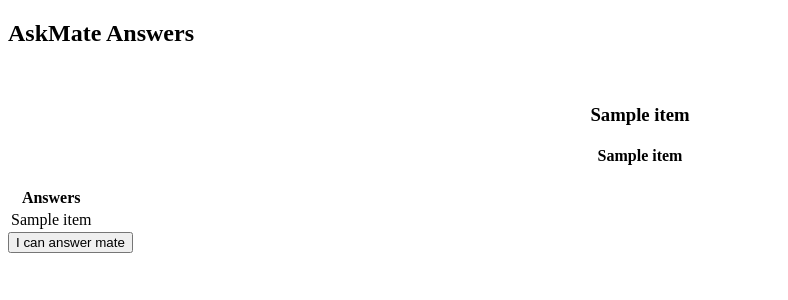
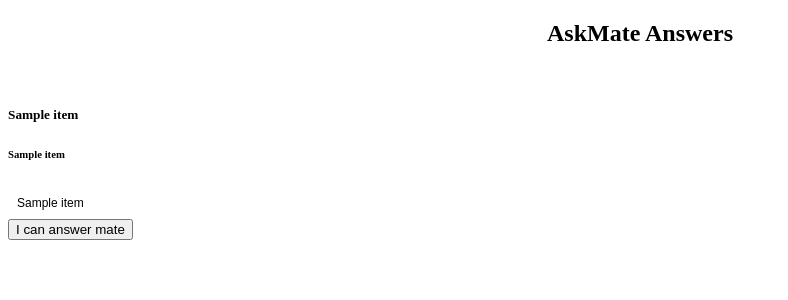
Before and after one commit to ginapaal/askmate_gnap, a Flask app: template templates/answers.html in a window 1280 px wide. Shown: the top 300 px of the page, without its empty margins (0-788 px from the left). Run offline with Flask 2, Linux system fonts and the light colour scheme; the template is opened without the code that fills it: most values are stand-ins (such as "Sample title", 1, 10 or a date in 2020).

Commit message:
gives relevant answer, for a question, major changes in main.py and answer.html, with line finder

```diff
--- a/answers.csv
+++ b/answers.csv
@@ -1,2 +1,3 @@
-1,213124,ojpdojpopoajf
-2,21441,popojfpj
+1,213124,AZ egy nem PRÍM
+2,21441,az EGY NEM prím
+3,8750385730,AZ egy nem PRÍM
--- a/main.py
+++ b/main.py
@@ -1,9 +1,16 @@
-from flask import Flask, render_template, request, redirect
+from flask import Flask, render_template, request, redirect, url_for
 from data_manager import *
 import csv
 import time
 
 app = Flask(__name__)
+
+
+def linefinder(table, question_id):
+    line = 0
+    while line < len(table) - 1 and table[line][0] != str(question_id):
+        line += 1
+    return table[line]
 
 
 @app.route('/', methods=["GET", "POST"])
@@ -32,28 +39,32 @@ def new_question():
     else:
         return render_template("ask_a_question.html")
 
-@app.route('/question/<question_id>', methods=['GET','POST'])
+@app.route('/question/<question_id>', methods=['GET', 'POST'])
 def display_answer_list(question_id):
+    table = read_from_csv('question.csv')
+    answer_table = read_from_csv('answers.csv')
+    reverse_answers_timeline = reversed(list(answer_table))
+    question_line = linefinder(table, question_id)
+    question_title = question_line[2]
+    question_msg = question_line[3]
+    answer_line = linefinder(answer_table, question_id)
+    answer = answer_line[2]
+    return render_template('answers.html', answer_table=reverse_answers_timeline, answer=answer, table=table, question_id=question_id, question_title=question_title, question_msg=question_msg)
 
-    table = read_from_csv('answers.csv')
-    reverse_answers_timeline = reversed(list(table))
-    return render_template('answers.html', table=reverse_answers_timeline, question_id=question_id)
 
 @app.route("/question/<question_id>/new-answer", methods=["GET", "POST"])
 def new_answer(question_id):
-
     if request.method == "POST":
-        table = read_from_csv('answers.csv')
+        answer_table = read_from_csv('answers.csv')
+        timestamp = int(time.time())
         answer_list = []
-        timestamp = int(time.time())
         answer_list.append(ID_generator(table))
         answer_list.append(timestamp)
-        answer_list.append(question_id)
+        answer_list.append(request.form['question_id'])
         answer_list.append(request.form['new_answer'])
-        table.append(answer_list)
-        write_to_csv('answers.csv', table)
-
-        return redirect('/question/<question_id>')
+        answer_table.append(answer_list)
+        write_to_csv('answers.csv', answer_table)
+        return redirect("/")
     else:
         return render_template('write_new_answer.html')
 
--- a/templates/answers.html
+++ b/templates/answers.html
@@ -7,19 +7,30 @@
     </head>
 
     <body>
-        <h2 allign="middle"> AskMate Answers </h2>
+        <h2 align="middle"> AskMate Answers </h2>
         <form action= "/question/<question_id>" method="GET"></form>
         <br>
         {% for item in table %}
-            <h3 align="middle"> {{ item[2] }}</h3>
-            <h4 align="middle"> {{ item[3] }}</h4>
+            <h5> {{ item[2] }}</h3>
+            <h6> {{ item[3] }}</h4>
         {% endfor %}
 
         <table>
-
-            <thead>
+            <style>
+                table {
+                        border-collapse: collapse;
+                        border: 1px black;
+                        font: 12px sans-serif;
+                        width: 800px
+                }
+                td {
+                    border: 1px black;
+                    padding: 9px
+                }
+            </style>
+            <thead align="middle">
                 <tr>
-                    <th>Answers</th>
+                    <th></th>
                 </tr>
             </thead>
             <tbody>
```
